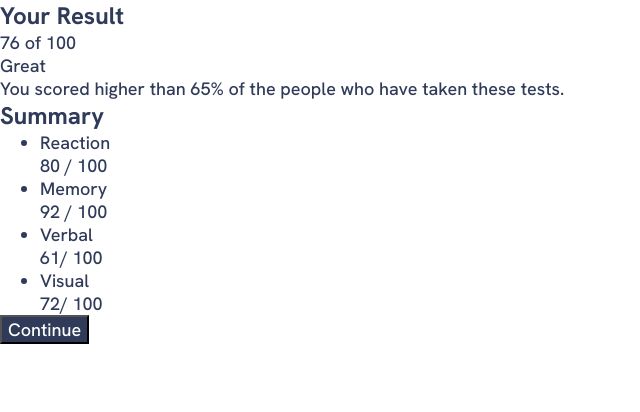
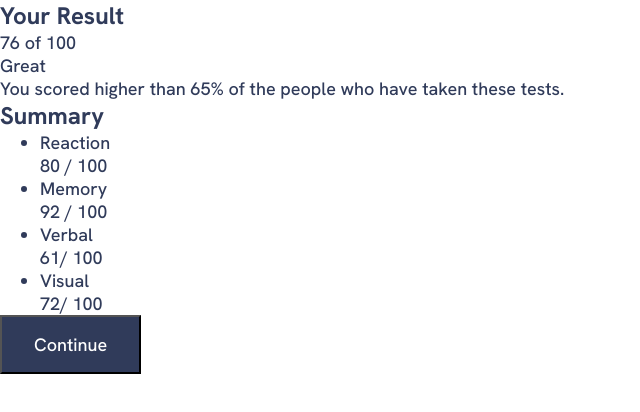
Before and after one commit to XenoMee/Results-Summary, a plain HTML site: page index.html in a window 1280 px wide. Shown: the whole page, without its empty margins (0-640 px from the left). Drawn offline with Linux system fonts and the light colour scheme.

Commit message:
add button padding

```diff
--- a/style.css
+++ b/style.css
@@ -100,8 +100,8 @@ body {
 .button {
   background-color: var(--clr-neutral-700);
   color: var(--clr-neutral-100);
-  /* padding: 1rem 2rem;
-  line-height: 1;
+  padding: 1rem 2rem;
+  /* line-height: 1;
   border-radius: 2rem;
   border: none;
   cursor: pointer; */
```
